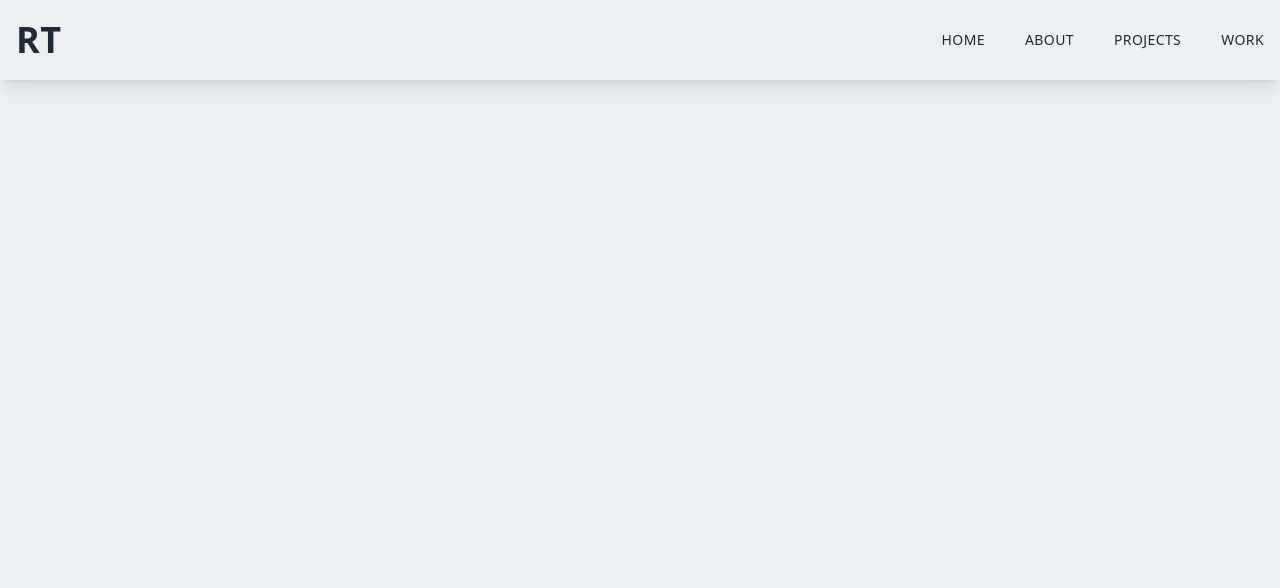
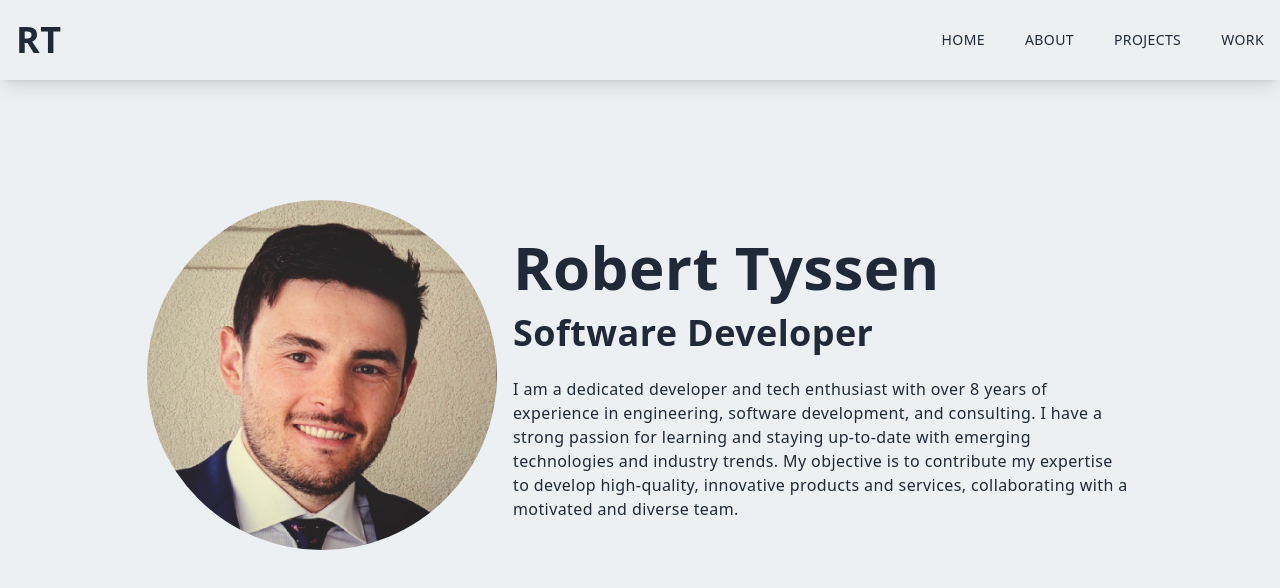
Before and after one commit to Robert-Tyssen/RobertTyssen-Dev-Site, a Next.js app: page / in a window 1280 px wide. Shown: the top 588 px of the page. Built offline with nearby package versions, Linux system fonts and the light colour scheme.

Commit message:
Added basic home page

```diff
--- /dev/null
+++ b/src/components/Main.tsx
@@ -0,0 +1,34 @@
+import Image from 'next/image';
+import React from 'react';
+
+const Main = () => {
+
+  return (
+    <div className='w-full h-screen'>
+      <div className=' p-4 pt-[200px] flex flex-wrap space-x-4 space-y-4 justify-center items-center'>
+        <Image
+          className='rounded-full pf width-full max-w-[620px]'
+          src='/assets/robert-headshot.jpg'
+          width={350}
+          height={350}
+          alt='Robert Tyssen Photo'
+        />
+        <div className='text-left max-w-[620px]'>
+          <h1>Robert Tyssen</h1>
+          <h2 className='py-4'>Software Developer</h2>
+          <p className='py-2'>
+            I am a dedicated developer and tech enthusiast with over 8 years
+            of experience in engineering, software development, and
+            consulting. I have a strong passion for learning and staying
+            up-to-date with emerging technologies and industry trends. My
+            objective is to contribute my expertise to develop high-quality,
+            innovative products and services, collaborating with a motivated
+            and diverse team.
+          </p>
+        </div>
+      </div>
+    </div>
+  );
+}
+
+export default Main;
--- a/src/pages/index.tsx
+++ b/src/pages/index.tsx
@@ -1,6 +1,7 @@
 import Image from 'next/image'
 import { Inter } from 'next/font/google'
 import Head from 'next/head'
+import Main from '../components/Main';
 
 const inter = Inter({ subsets: ['latin'] })
 
@@ -10,7 +11,7 @@ export default function Home() {
       <Head>
         <title>Robert Tyssen | Software Developer</title>
       </Head>
-
+      <Main />
     </div>
   )
 }
```
Also changed, not shown: public/assets/robert-headshot.jpg (added).
